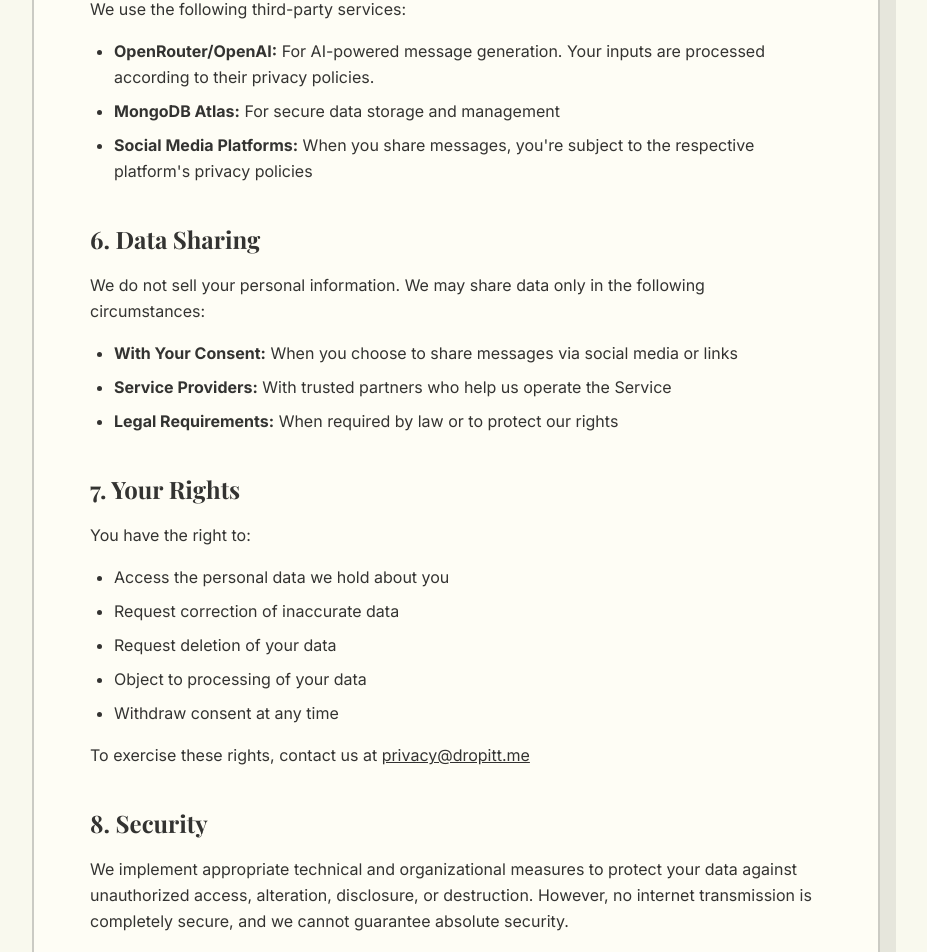
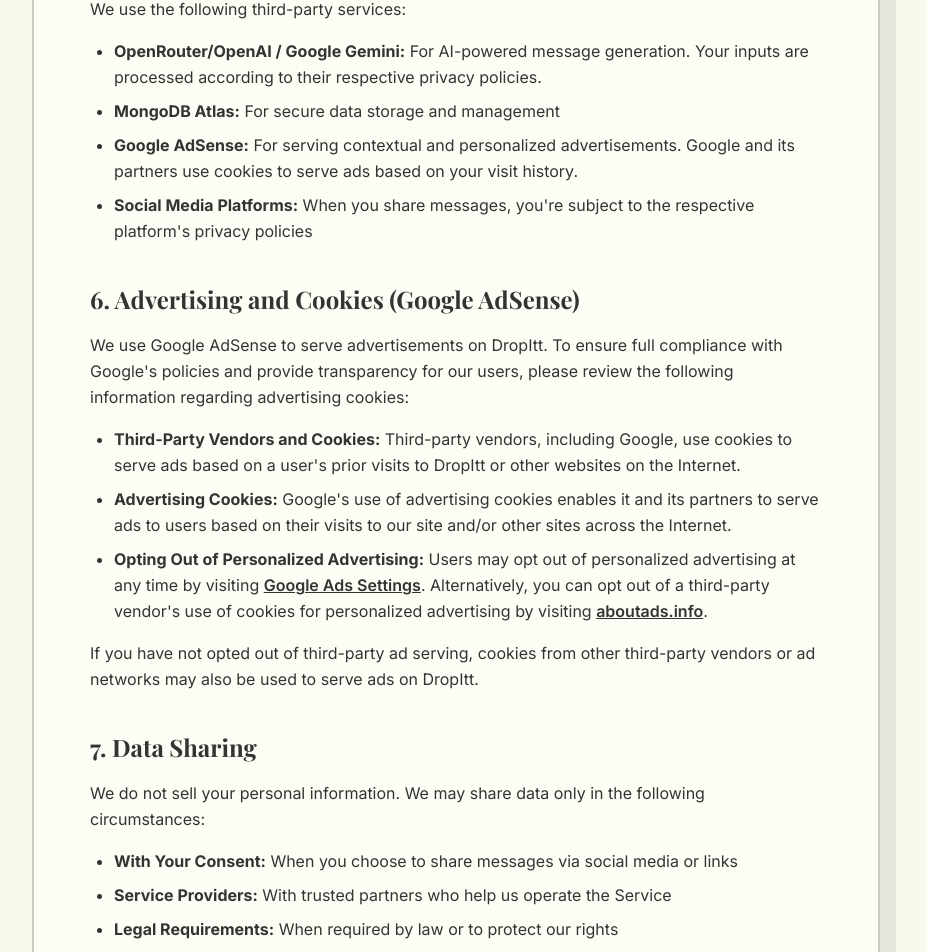
Before and after one commit to ashu-9790/DropIt, an Angular app: page /privacy in a window 1280 px wide. Shown: the part 1535-2487 px from the top of the page, without its empty margins (184-1111 px from the left). Built offline with nearby package versions, Linux system fonts and the light colour scheme; no server answers.

Commit message:
docs(adsense): add AdSense privacy policy disclosures and homepage FAQ

```diff
--- a/src/app/creator/creator.component.html
+++ b/src/app/creator/creator.component.html
@@ -511,6 +511,51 @@
                     </p>
                 </div>
             </div>
+
+            <!-- Frequently Asked Questions (FAQ) -->
+            <div class="space-y-12" data-aos="fade-up">
+                <div class="text-center space-y-4">
+                    <p class="font-mono text-[0.65rem] uppercase tracking-[0.34em] text-black/75">Got Questions?</p>
+                    <h2 class="font-heading font-bold text-3xl sm:text-4xl text-balance">Frequently Asked Questions</h2>
+                </div>
+
+                <div class="mx-auto max-w-3xl space-y-6 text-left">
+                    <div class="rounded-2xl border border-black/15 bg-paper p-6 shadow-[6px_6px_0_rgba(17,17,17,0.05)]">
+                        <h3 class="font-heading text-xl font-bold text-black mb-2">What is DropItt?</h3>
+                        <p class="font-body text-sm leading-relaxed text-black/75">
+                            DropItt is an AI-powered message generation platform designed to help friends celebrate, roast, or toast each other. Whether you want to playfully tease a friend or send a heartfelt appreciation message, DropItt crafts original, personalized lines instantly.
+                        </p>
+                    </div>
+
+                    <div class="rounded-2xl border border-black/15 bg-paper p-6 shadow-[6px_6px_0_rgba(17,17,17,0.05)]">
+                        <h3 class="font-heading text-xl font-bold text-black mb-2">Is DropItt free to use?</h3>
+                        <p class="font-body text-sm leading-relaxed text-black/75">
+                            Yes! DropItt is 100% free to use. You can generate custom roasts and toasts, customize the language and tone, and share them directly via WhatsApp, Instagram, Twitter, and other platforms without any subscription or hidden fees.
+                        </p>
+                    </div>
+
+                    <div class="rounded-2xl border border-black/15 bg-paper p-6 shadow-[6px_6px_0_rgba(17,17,17,0.05)]">
+                        <h3 class="font-heading text-xl font-bold text-black mb-2">Are the roasts safe and friendly?</h3>
+                        <p class="font-body text-sm leading-relaxed text-black/75">
+                            Yes, safety and clean fun are our top priorities. DropItt enforces strict safety guidelines prohibiting profanity, harassment, hate speech, and abusive language. Our AI ensures that every roast stays playful, witty, and fun among friends without crossing into harmful behavior.
+                        </p>
+                    </div>
+
+                    <div class="rounded-2xl border border-black/15 bg-paper p-6 shadow-[6px_6px_0_rgba(17,17,17,0.05)]">
+                        <h3 class="font-heading text-xl font-bold text-black mb-2">Which languages are supported?</h3>
+                        <p class="font-body text-sm leading-relaxed text-black/75">
+                            DropItt currently supports English, Hindi, Marathi, and Hinglish. Our AI understands regional humor, slang, and cultural nuances so that your jokes and compliments feel natural to your friend circle.
+                        </p>
+                    </div>
+
+                    <div class="rounded-2xl border border-black/15 bg-paper p-6 shadow-[6px_6px_0_rgba(17,17,17,0.05)]">
+                        <h3 class="font-heading text-xl font-bold text-black mb-2">How long are shared messages kept?</h3>
+                        <p class="font-body text-sm leading-relaxed text-black/75">
+                            To protect your privacy, generated share links and message contents are automatically deleted after 30 days. You can also contact our support team at any time to request immediate deletion of any message you created.
+                        </p>
+                    </div>
+                </div>
+            </div>
         </div>
     </section>
 
--- a/src/app/legal/privacy/privacy.component.html
+++ b/src/app/legal/privacy/privacy.component.html
@@ -3,7 +3,7 @@
     <!-- Header -->
     <div class="mb-12 space-y-4 text-center" data-aos="fade-down">
       <h1 class="font-script text-5xl font-bold sm:text-6xl">Privacy Policy</h1>
-      <p class="font-mono text-xs uppercase tracking-widest text-black/60">Last Updated: May 9, 2026</p>
+      <p class="font-mono text-xs uppercase tracking-widest text-black/60">Last Updated: November 13, 2026</p>
     </div>
 
     <!-- Content -->
@@ -63,14 +63,30 @@
         <h2 class="font-heading text-2xl font-bold">5. Third-Party Services</h2>
         <p>We use the following third-party services:</p>
         <ul class="list-disc space-y-2 pl-6">
-          <li><strong>OpenRouter/OpenAI:</strong> For AI-powered message generation. Your inputs are processed according to their privacy policies.</li>
+          <li><strong>OpenRouter/OpenAI / Google Gemini:</strong> For AI-powered message generation. Your inputs are processed according to their respective privacy policies.</li>
           <li><strong>MongoDB Atlas:</strong> For secure data storage and management</li>
+          <li><strong>Google AdSense:</strong> For serving contextual and personalized advertisements. Google and its partners use cookies to serve ads based on your visit history.</li>
           <li><strong>Social Media Platforms:</strong> When you share messages, you're subject to the respective platform's privacy policies</li>
         </ul>
       </section>
 
       <section class="space-y-4">
-        <h2 class="font-heading text-2xl font-bold">6. Data Sharing</h2>
+        <h2 class="font-heading text-2xl font-bold">6. Advertising and Cookies (Google AdSense)</h2>
+        <p>
+          We use Google AdSense to serve advertisements on DropItt. To ensure full compliance with Google's policies and provide transparency for our users, please review the following information regarding advertising cookies:
+        </p>
+        <ul class="list-disc space-y-2 pl-6">
+          <li><strong>Third-Party Vendors and Cookies:</strong> Third-party vendors, including Google, use cookies to serve ads based on a user's prior visits to DropItt or other websites on the Internet.</li>
+          <li><strong>Advertising Cookies:</strong> Google's use of advertising cookies enables it and its partners to serve ads to users based on their visits to our site and/or other sites across the Internet.</li>
+          <li><strong>Opting Out of Personalized Advertising:</strong> Users may opt out of personalized advertising at any time by visiting <a href="https://www.google.com/settings/ads" target="_blank" rel="noopener noreferrer" class="underline hover:text-black font-semibold">Google Ads Settings</a>. Alternatively, you can opt out of a third-party vendor's use of cookies for personalized advertising by visiting <a href="https://www.aboutads.info/choices" target="_blank" rel="noopener noreferrer" class="underline hover:text-black font-semibold">aboutads.info</a>.</li>
+        </ul>
+        <p>
+          If you have not opted out of third-party ad serving, cookies from other third-party vendors or ad networks may also be used to serve ads on DropItt.
+        </p>
+      </section>
+
+      <section class="space-y-4">
+        <h2 class="font-heading text-2xl font-bold">7. Data Sharing</h2>
         <p>
           We do not sell your personal information. We may share data only in the following circumstances:
         </p>
@@ -82,7 +98,7 @@
       </section>
 
       <section class="space-y-4">
-        <h2 class="font-heading text-2xl font-bold">7. Your Rights</h2>
+        <h2 class="font-heading text-2xl font-bold">8. Your Rights</h2>
         <p>You have the right to:</p>
         <ul class="list-disc space-y-2 pl-6">
           <li>Access the personal data we hold about you</li>
@@ -97,35 +113,35 @@
       </section>
 
       <section class="space-y-4">
-        <h2 class="font-heading text-2xl font-bold">8. Security</h2>
+        <h2 class="font-heading text-2xl font-bold">9. Security</h2>
         <p>
           We implement appropriate technical and organizational measures to protect your data against unauthorized access, alteration, disclosure, or destruction. However, no internet transmission is completely secure, and we cannot guarantee absolute security.
         </p>
       </section>
 
       <section class="space-y-4">
-        <h2 class="font-heading text-2xl font-bold">9. Children's Privacy</h2>
+        <h2 class="font-heading text-2xl font-bold">10. Children's Privacy</h2>
         <p>
           DropItt is not intended for users under 13 years of age. We do not knowingly collect personal information from children. If you believe we have collected data from a child, please contact us immediately.
         </p>
       </section>
 
       <section class="space-y-4">
-        <h2 class="font-heading text-2xl font-bold">10. International Data Transfers</h2>
+        <h2 class="font-heading text-2xl font-bold">11. International Data Transfers</h2>
         <p>
           Your data may be transferred to and processed in countries other than your own. We ensure appropriate safeguards are in place to protect your data in accordance with this Privacy Policy.
         </p>
       </section>
 
       <section class="space-y-4">
-        <h2 class="font-heading text-2xl font-bold">11. Changes to This Policy</h2>
+        <h2 class="font-heading text-2xl font-bold">12. Changes to This Policy</h2>
         <p>
           We may update this Privacy Policy from time to time. We will notify you of significant changes by posting the new policy on this page with an updated "Last Updated" date.
         </p>
       </section>
 
       <section class="space-y-4">
-        <h2 class="font-heading text-2xl font-bold">12. Contact Us</h2>
+        <h2 class="font-heading text-2xl font-bold">13. Contact Us</h2>
         <p>
           If you have questions or concerns about this Privacy Policy, please contact us at:
         </p>
```
